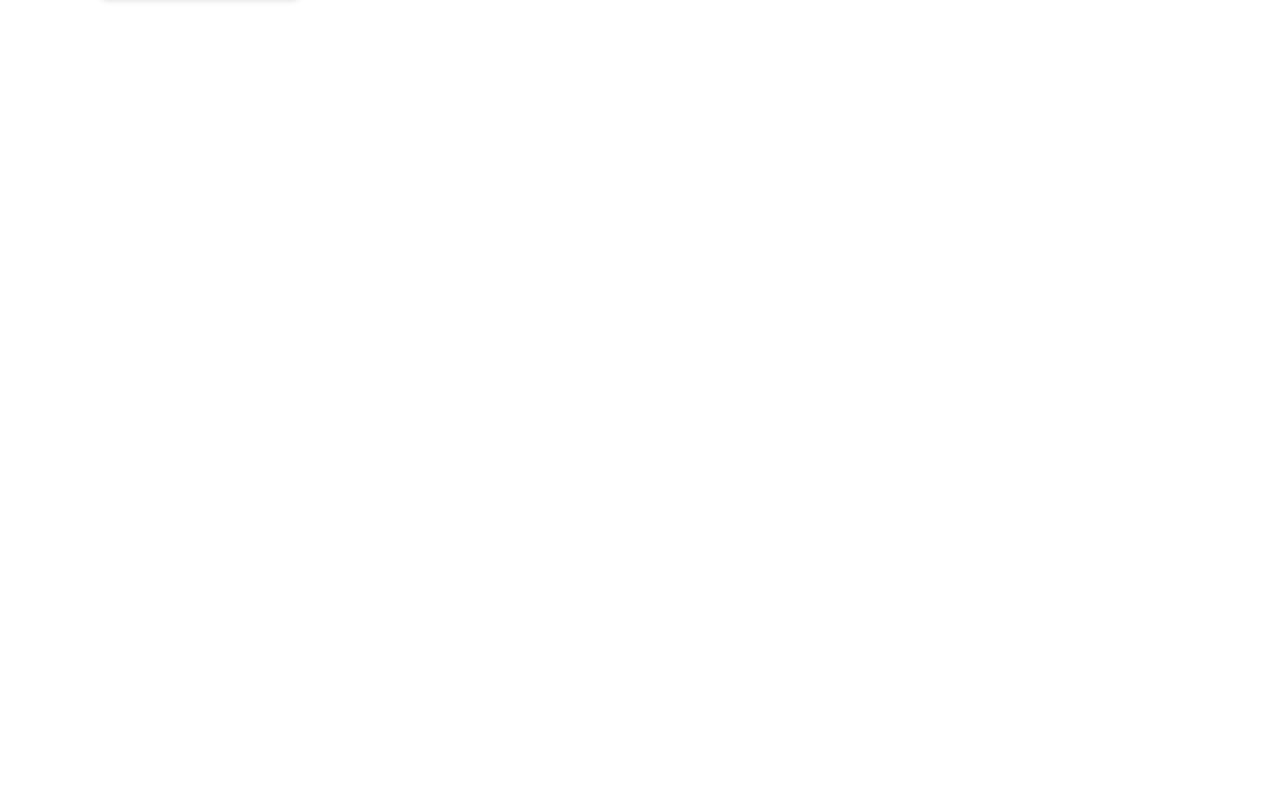
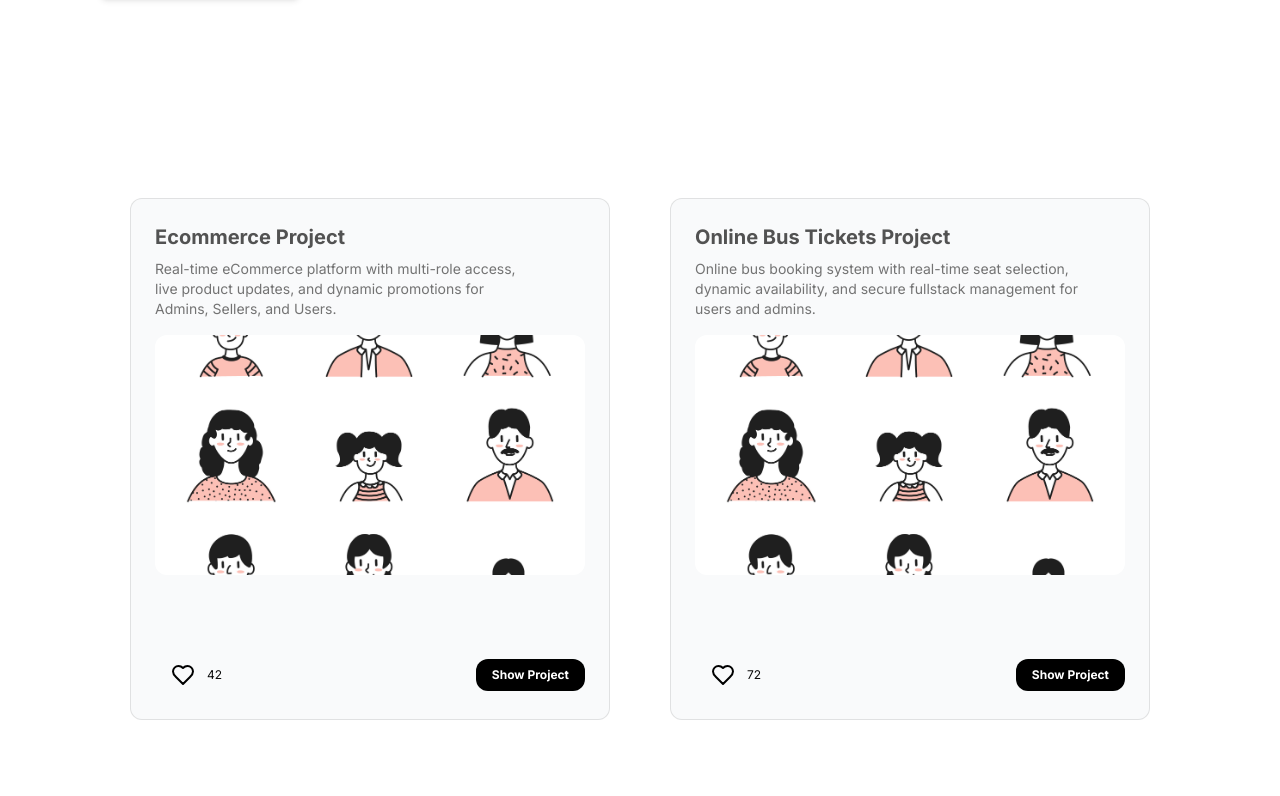
Before and after one commit to HeinZawPhyoe7/Phyoe-Portfolio, a Next.js app: page / in a window 1280 px wide. Shown: the part 684-1480 px from the top of the page. Before the commit the page ends 800 px from the top, so only its background shows below. Built offline with nearby package versions, Linux system fonts and the light colour scheme.

Commit message:
fix:render error 4

```diff
--- a/app/page.tsx
+++ b/app/page.tsx
@@ -17,10 +17,10 @@
         <Hero />
         {/* <MyScores />
         <About /> */}
-        {/* <MyProjects />
+        <MyProjects />
         <Message />
         <Questions />
-        <ContactInfo /> */}
+        <ContactInfo />
       </div>
     </main>
   );
```
